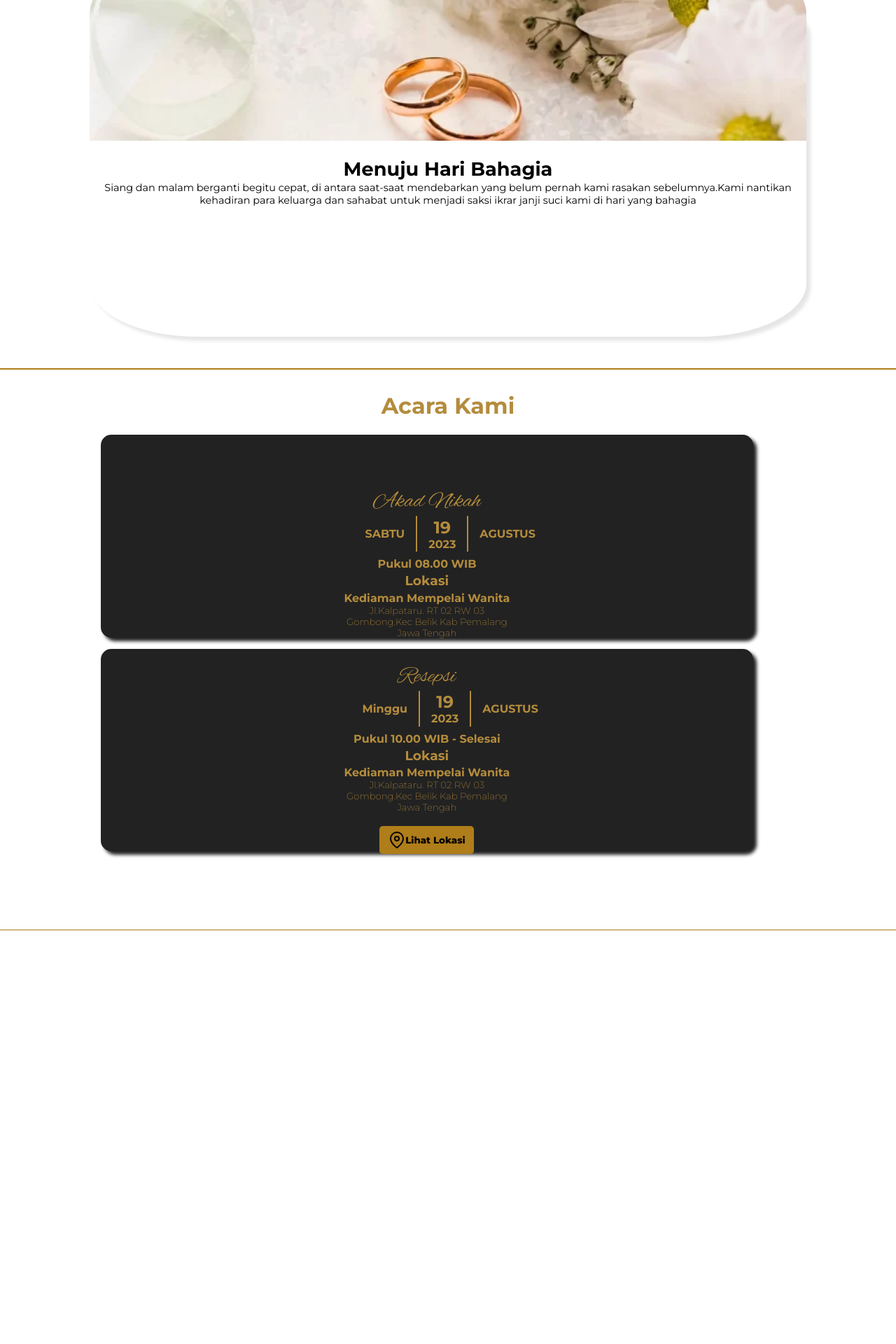
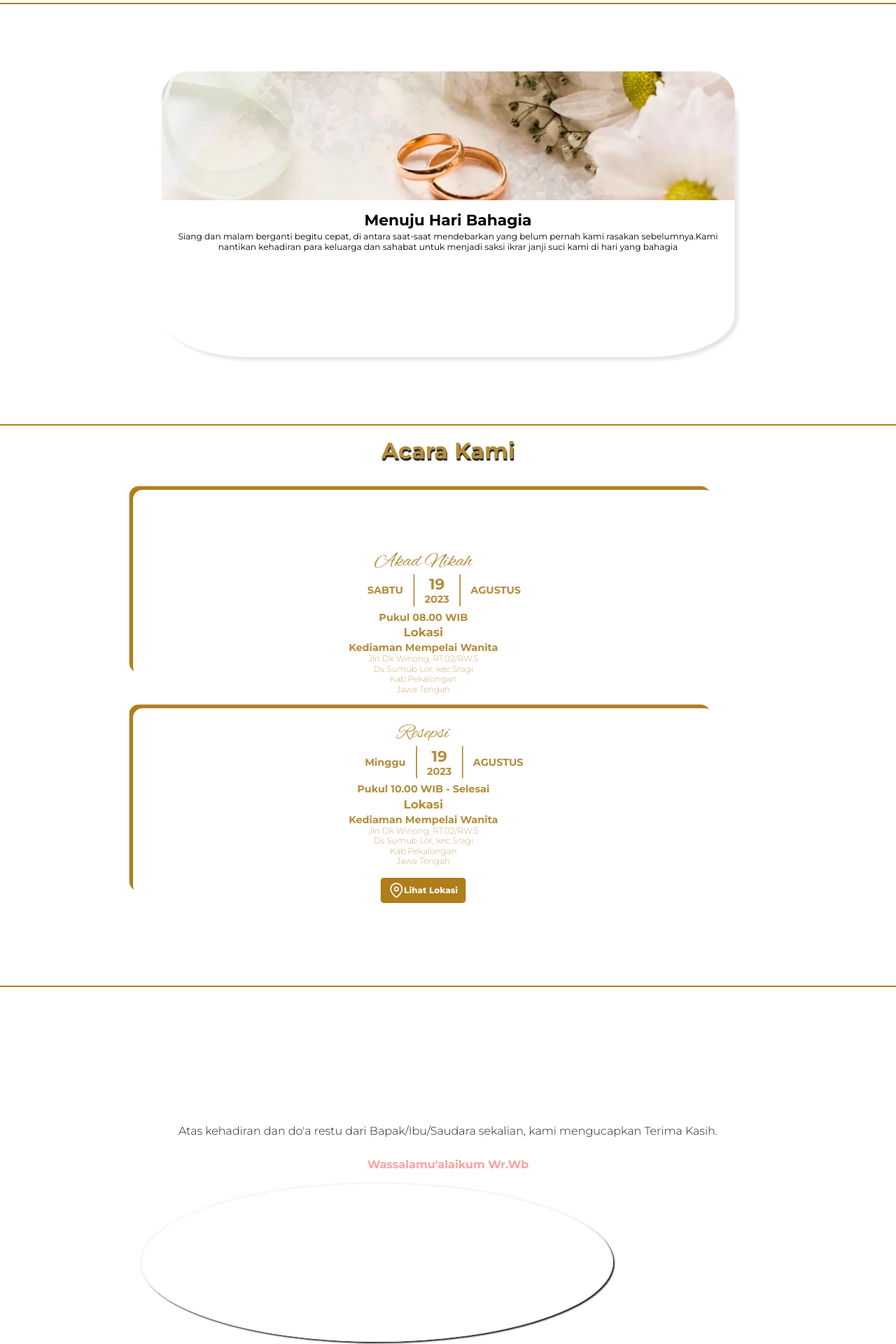
Before and after one commit to upyes733/Bismillah-Wedding, a PHP site: page /undangan.html in a window 1280 px wide. Shown: the part 1920-3840 px from the top of the page at 70% size. Before the commit the page ends 3249 px from the top, so only its background shows below. Run offline with PHP 8.4, Linux system fonts and the light colour scheme.

Commit message:
style-again

```diff
--- a/undangan.css
+++ b/undangan.css
@@ -11,9 +11,11 @@
     scroll-behavior: smooth;
 
 }
-body{
+
+body {
     position: relative;
 }
+
 nav {
     width: 100%;
     height: 20vh;
@@ -63,7 +65,7 @@
 }
 
 .bungkus-2 {
-    background-color: #ff007748;
+    background-color: #ECCDB448;
 }
 
 nav main a {
@@ -129,19 +131,22 @@
     height: 25vh;
     margin-top: 1rem;
     border-radius: 100%;
-    border: 2px solid #2222;
+    box-shadow: 2px 2px 2px #222;
+    border: 2px solid whitesmoke;
+    background-image: url('image.png');
+    background-size: cover;
+
 }
 
-.invitation .invite figure img {
-    width: 100%;
-    height: 100%;
-}
+
 
 .invitation .invite .h1-2 {
     font-family: 'Alex Brush', cursive;
     font-size: 2.5rem;
     margin-top: 1rem;
     color: #AF7D19;
+    color: #FEA1A1;
+    text-shadow: 1px 3px 1px #222;
 }
 
 .invitation .invite .box {
@@ -179,7 +184,7 @@
 
 .tiga {
     width: 100%;
-    height: 100vh;
+    height: 110vh;
     border-top: 2px solid #AF7D19;
     display: flex;
     justify-content: center;
@@ -210,9 +215,11 @@
     display: flex;
     justify-content: center;
     align-items: center;
+
 }
 
 .empat .title {
+    transform: scale(.8);
     width: 80%;
     height: 85%;
     border-radius: 15%;
@@ -232,19 +239,18 @@
 .empat .title .text {
     text-align: center;
     padding: .5rem;
-
 }
 
 .empat .title .text h1 {
 
     font-size: 1.7rem;
-    margin-top: 1rem;
+    margin-top: .7rem;
 
 }
 
 .empat .title .text p {
-    padding-top: .1rem;
-    font-size: .9rem;
+    padding-top: .2rem;
+    font-size: .95rem;
 
 }
 
@@ -265,13 +271,13 @@
 
 .countdown .time-selection {
     display: inline-block;
-    box-shadow: 2px 2px 2px #AF7D19;
+    box-shadow: 2px 2px 2px #FEA1A1;
     border: 1px outset white;
     border-style: outset;
     padding: .3rem;
     margin-left: .5rem;
     text-align: center;
-    background-color: #AF7D19;
+    background-color: #FEA1A1;
     color: whitesmoke;
 
 }
@@ -279,7 +285,6 @@
 .lima {
     display: flex;
     justify-content: center;
-
     width: 100%;
     height: 100vh;
     border-top: 2px solid #AF7D19;
@@ -298,21 +303,23 @@
     font-family: 'Alex Brush', cursive;
     text-align: center;
     font-size: 2rem;
-    margin-top: 2rem;
+    margin-top: 1rem;
+
 }
-
 
 .lima .akad .box,
 .lima .akad .box-2 {
     border-radius: 15px;
     padding-top: .1rem;
     margin-top: 1rem;
-    margin-left: 1rem ;
-    width: 91%;
-    background-color: #222;
-    height: 45%;
+    margin-left: 1rem;
+    width: 90%;
+    background-color: white;
+    height: 46%;
     text-align: center;
-    box-shadow: 5px 5px 5px #222;
+    box-shadow: -6px -6px 1px #AF7D19;
+    transform: scale(.9);
+    transition: .3s ease;
 
 }
 
@@ -350,6 +357,7 @@
     background-color: #AF7D19;
     border: none;
     display: flex;
+    color: whitesmoke;
     justify-content: center;
     align-items: center;
     font-weight: 800;
@@ -358,14 +366,49 @@
     border-radius: 5px;
 
 }
+
 .lima .akad .box-2 button:hover {
-    background-color: #ffff;
+    background-color: #222;
+    color: whitesmoke;
 }
 
 
 .enam {
     width: 100%;
     height: 100vh;
-    border-top: 1px solid #AF7D19;
+    border-top: 2px solid #AF7D19;
+    display: flex;
+    justify-content: center;
+    align-items: center;
+}
+
+.enam .konten {
+    width: 75%;
+    height: 75%;
+
+    text-align: center;
+    font-weight: 300;
+    color: #FEA1A1;
+}
+
+.enam .konten h4 {
+    margin-top: 3%;
+}
+
+.enam .konten figure {
+    padding-top: 1.5rem;
+    width: 70%;
+    height: 25vh;
+    margin-top: 1rem;
+    border-radius: 100%;
+    box-shadow: 2px 2px 2px #222;
+    border: 2px solid whitesmoke;
+    background-image: url('image.png');
+    background-size: cover;
+    margin-left: 2.5rem;
 
 }
+
+.enam .konten p {
+    margin-top: 10%;
+}
--- a/undangan.html
+++ b/undangan.html
@@ -75,6 +75,7 @@
     <section id="tiga" class="tiga">
         <div class="boxbb">
             <center>
+                <img src="bismillah.png" alt="" width="200px" height="50px">
                 <h3>Assalamualaikum Wr. Wb</h3>
                 <br>
                 <p>Dengan memohon rahmat dan ridho Allah Subhanahu Wa Ta'ala. InsyaAllah kami akan menyelenggarakan
@@ -113,11 +114,11 @@
     <section id="lima" class="lima">
 
         <div class="akad">
-            <h1 class="judul" ><b>Acara Kami</h1>
+            <h1 class="judul" style="text-shadow: 1px 3px 1px #222"><b>Acara Kami</h1>
             <cente>
 
                 <div class="box">
-                    <h1 class="judul" style=" font-weight: 100; margin-top: 8%;">Akad Nikah</h1>
+                    <h1 class="judul" style=" font-weight: 100; margin-top: 10%;">Akad Nikah</h1>
                     <center>
                         <div class="bot">
                             <div class="bot-border">SABTU</div>
@@ -130,9 +131,8 @@
                         <h4><b>Pukul 08.00 WIB</b></h4>
                         <h3 style="margin:.2rem 0 .2rem 0">Lokasi</h3>
                         <h4><b>Kediaman Mempelai Wanita</b></h4>
-                        <h5 style="font-weight:100">Jl.Kalpataru. RT 02 RW 03</h5>
-                        <h5 style="font-weight: 100;">Gombong.Kec Belik Kab Pemalang</h5>
-                        <h5 style="font-weight: 100;">Jawa Tengah</h5>
+                        <h5 style="font-weight:100;">Jln Dk Winong, RT.02/RW.5 <br>Ds Sumub Lor, kec
+                            Sragi<br>Kab.Pekalongan<br>Jawa Tengah</h5>
                     </center>
                 </div>
                 <div class="box-2">
@@ -149,16 +149,28 @@
                         <h4><b>Pukul 10.00 WIB - Selesai</b></h4>
                         <h3 style="margin:.2rem 0 .2rem 0">Lokasi</h3>
                         <h4><b>Kediaman Mempelai Wanita</b></h4>
-                        <h5 style="font-weight: 100;">Jl.Kalpataru. RT 02 RW 03</h5>
-                        <h5 style="font-weight: 100;">Gombong.Kec Belik Kab Pemalang</h5>
-                        <h5 style="font-weight: 100;">Jawa Tengah</h5>
-                        <button><i data-feather="map-pin"></i>Lihat Lokasi</button>
+                        <h5 style="font-weight:100;">Jln Dk Winong, RT.02/RW.5 <br>Ds Sumub Lor, kec
+                            Sragi<br>Kab.Pekalongan<br>Jawa Tengah</h5>
+                        <form action="https://maps.app.goo.gl/9ejwECFnoe3ibpgg6">
+                            <button><i data-feather="map-pin"></i>Lihat Lokasi</button>
+                        </form>
                     </center>
                 </div>
-            </section>
- <section class="enam">
+    </section>
+    <section class="enam" id="enam">
+        <div class="konten">
+            <p style="color:#222;">
+                Atas kehadiran dan do'a restu dari Bapak/Ibu/Saudara sekalian, kami mengucapkan Terima Kasih.
+            </p>
+            <h4>
+                Wassalamu'alaikum Wr.Wb</h4>
+            <figure>
 
- </section>
+            </figure>
+            <p style="color:#222">Kami yang berbahagia</p>
+            <h2>Akmal & Nur Lillah</h2>
+        </div>
+    </section>
 
 
 
```
Also changed, not shown: undangan.js (+4 -4 lines), bismillah.png (added), image.png (added).
